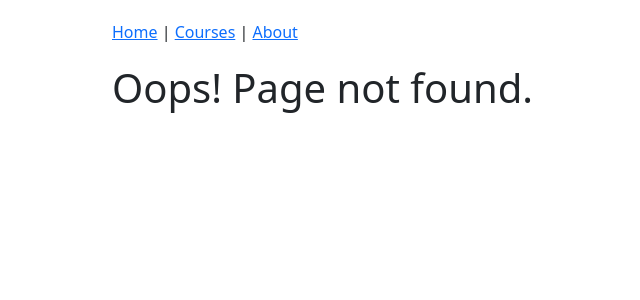
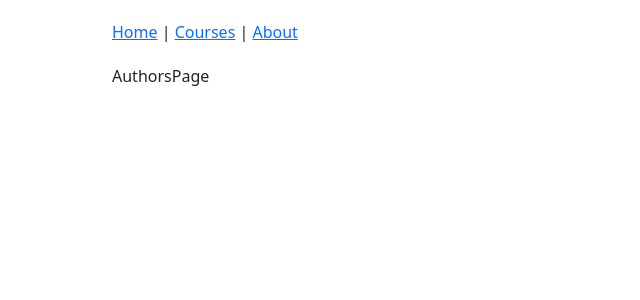
Before and after one commit to Eynzof/CourseManager, a React app: page /authors in a window 1280 px wide. Before the commit this address had no page. Shown: the top 300 px of the page, without its empty margins (115-755 px from the left). Built offline with nearby package versions, Linux system fonts and the light colour scheme; what redux-immutable-state-invariant would draw is missing.

Commit message:
inital page creation

```diff
--- a/src/components/App.js
+++ b/src/components/App.js
@@ -8,6 +8,7 @@ import CoursesPage from "./courses/CoursesPage";
 import ManageCoursePage from "./courses/ManageCoursePage";
 import 'react-toastify/dist/ReactToastify.css';
 import { ToastContainer } from "react-toastify";
+import AuthorsPage from "./authors/AuthorsPage";
 
 function App() {
   return (
@@ -20,6 +21,7 @@ function App() {
         {/* 下面这两个的顺序很重要 */}
         <Route path="/course/:slug" component={ManageCoursePage} />
         <Route path="/course" component={ManageCoursePage} />
+        <Route path="/authors" component={AuthorsPage} />
         <Route component={PageNotFound} />
       </Switch>
       <ToastContainer autoClose={3000} hideProgressBar />
--- /dev/null
+++ b/src/components/authors/AuthorsPage.js
@@ -0,0 +1,9 @@
+import React, { Component } from 'react'
+
+export default class AuthorsPage extends Component {
+  render() {
+    return (
+      <div>AuthorsPage</div>
+    )
+  }
+}
```
